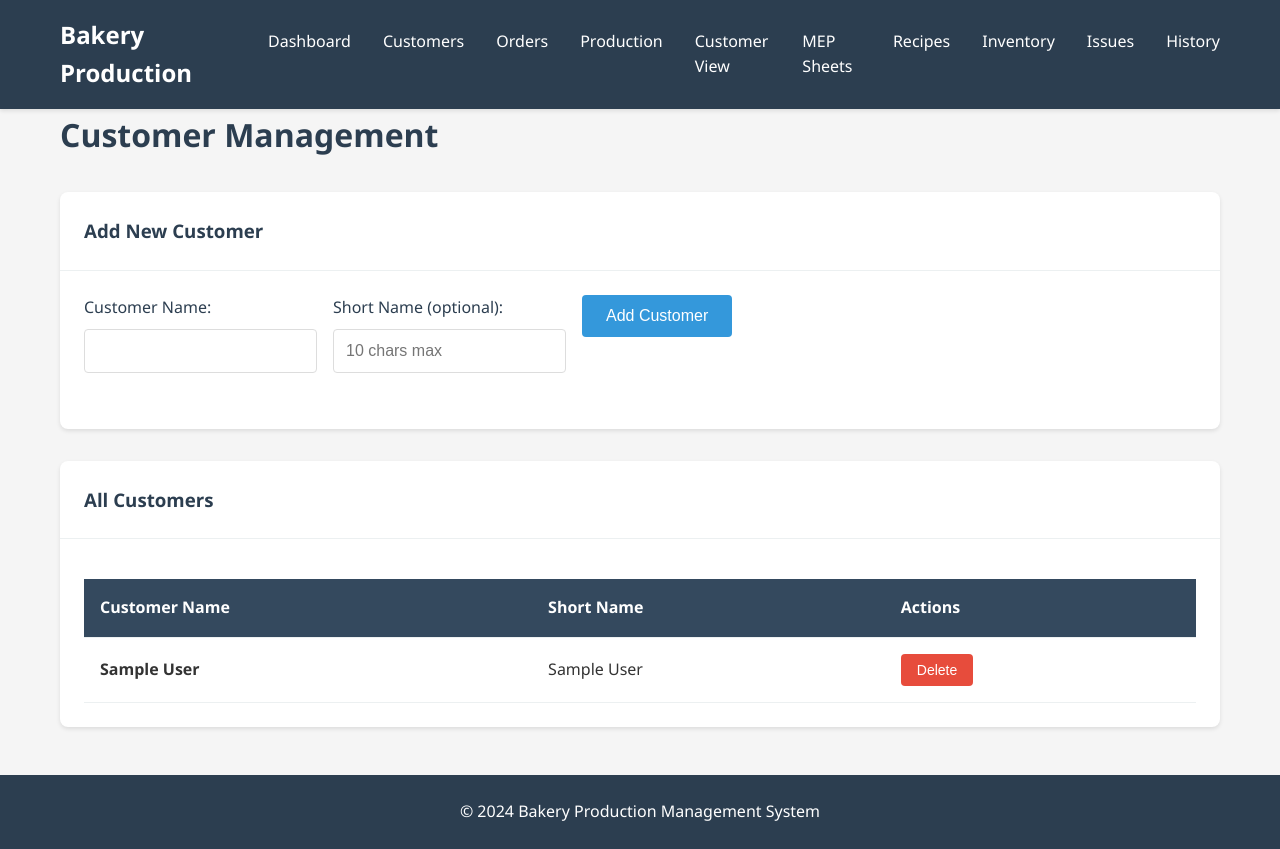
After one commit to scottolmer/bakery, a Flask app: page /customers in a window 1280 px wide. The commit adds this page. Run offline with Flask 3, Linux system fonts and the light colour scheme; tables that the repository leaves empty hold one stand-in row (values such as "Sample post").

Commit message:
Add customer management page and API endpoints
Create customer management functionality for adding and managing bakery customers.

Features:
- New /customers page with form to add customers
- Customer list with delete functionality
- API endpoints:
  - POST /api/customers - Create new customer
  - DELETE /api/customers/<id> - Soft delete (marks inactive)
- Added Customers link to main navigation
- Form validation and error handling
- Success/error message notifications

Files added:
- templates/customers.html - Customer management page
- static/js/customers.js - Customer management functionality

Files modified:
- app.py - Added customer CRUD endpoints and route
- templates/base.html - Added Customers to navigation menu

Co-Authored-By: Claude Sonnet 4.5 <noreply@anthropic.com>

```diff
--- a/app.py
+++ b/app.py
@@ -848,6 +848,45 @@ def get_customers():
     } for c in customers])
 
 
+@app.route('/api/customers', methods=['POST'])
+def create_customer():
+    """Create a new customer"""
+    data = request.json
+
+    # Check if customer already exists
+    existing = Customer.query.filter_by(name=data['name']).first()
+    if existing:
+        return jsonify({'error': 'Customer already exists'}), 400
+
+    customer = Customer(
+        name=data['name'],
+        short_name=data.get('short_name', data['name'][:10])
+    )
+    db.session.add(customer)
+    db.session.commit()
+
+    return jsonify({
+        'success': True,
+        'customer_id': customer.id
+    })
+
+
+@app.route('/api/customers/<int:customer_id>', methods=['DELETE'])
+def delete_customer(customer_id):
+    """Delete a customer"""
+    customer = Customer.query.get_or_404(customer_id)
+    customer.is_active = False
+    db.session.commit()
+
+    return jsonify({'success': True})
+
+
+@app.route('/customers')
+def customers_page():
+    """Customer management page"""
+    return render_template('customers.html')
+
+
 @app.route('/api/orders', methods=['GET'])
 def get_orders():
     """Get all orders with optional date and customer filtering"""
--- /dev/null
+++ b/static/js/customers.js
@@ -0,0 +1,141 @@
+// Customer Management
+
+document.addEventListener('DOMContentLoaded', function() {
+    loadCustomers();
+
+    document.getElementById('customer-form').addEventListener('submit', function(e) {
+        e.preventDefault();
+        addCustomer();
+    });
+});
+
+async function loadCustomers() {
+    try {
+        const response = await fetch('/api/customers');
+        const customers = await response.json();
+
+        displayCustomers(customers);
+    } catch (error) {
+        console.error('Error loading customers:', error);
+        showError('Failed to load customers');
+    }
+}
+
+function displayCustomers(customers) {
+    const container = document.getElementById('customers-list');
+
+    if (customers.length === 0) {
+        container.innerHTML = '<p>No customers yet. Add your first customer above!</p>';
+        return;
+    }
+
+    let html = '<table class="items-table"><thead><tr>';
+    html += '<th>Customer Name</th>';
+    html += '<th>Short Name</th>';
+    html += '<th>Actions</th>';
+    html += '</tr></thead><tbody>';
+
+    customers.forEach(customer => {
+        html += `
+            <tr>
+                <td><strong>${customer.name}</strong></td>
+                <td>${customer.short_name || '-'}</td>
+                <td>
+                    <button class="btn btn-small" onclick="deleteCustomer(${customer.id}, '${customer.name}')" style="background-color: #e74c3c; color: white;">Delete</button>
+                </td>
+            </tr>
+        `;
+    });
+
+    html += '</tbody></table>';
+    container.innerHTML = html;
+}
+
+async function addCustomer() {
+    const name = document.getElementById('customer-name').value.trim();
+    const shortName = document.getElementById('customer-short-name').value.trim();
+
+    if (!name) {
+        showError('Customer name is required');
+        return;
+    }
+
+    try {
+        const response = await fetch('/api/customers', {
+            method: 'POST',
+            headers: {
+                'Content-Type': 'application/json'
+            },
+            body: JSON.stringify({
+                name: name,
+                short_name: shortName || name.substring(0, 10)
+            })
+        });
+
+        const data = await response.json();
+
+        if (!response.ok) {
+            showError(data.error || 'Failed to add customer');
+            return;
+        }
+
+        showSuccess(`Customer "${name}" added successfully!`);
+
+        // Clear form
+        document.getElementById('customer-name').value = '';
+        document.getElementById('customer-short-name').value = '';
+
+        // Reload list
+        loadCustomers();
+
+    } catch (error) {
+        console.error('Error adding customer:', error);
+        showError('Failed to add customer');
+    }
+}
+
+async function deleteCustomer(customerId, customerName) {
+    if (!confirm(`Are you sure you want to delete "${customerName}"?\n\nThis will mark the customer as inactive but preserve their order history.`)) {
+        return;
+    }
+
+    try {
+        const response = await fetch(`/api/customers/${customerId}`, {
+            method: 'DELETE'
+        });
+
+        const data = await response.json();
+
+        if (!response.ok) {
+            showError(data.error || 'Failed to delete customer');
+            return;
+        }
+
+        showSuccess(`Customer "${customerName}" deleted successfully`);
+        loadCustomers();
+
+    } catch (error) {
+        console.error('Error deleting customer:', error);
+        showError('Failed to delete customer');
+    }
+}
+
+function showError(message) {
+    const errorDiv = document.getElementById('error-message');
+    errorDiv.textContent = message;
+    errorDiv.style.display = 'block';
+
+    setTimeout(() => {
+        errorDiv.style.display = 'none';
+    }, 5000);
+}
+
+function showSuccess(message) {
+    const successDiv = document.getElementById('success-message');
+    successDiv.textContent = message;
+    successDiv.style.display = 'block';
+
+    setTimeout(() => {
+        successDiv.style.display = 'none';
+    }, 3000);
+}
--- a/templates/base.html
+++ b/templates/base.html
@@ -13,6 +13,7 @@
             <a href="/" style="text-decoration: none; color: white;"><h1 class="logo">Bakery Production</h1></a>
             <ul class="nav-menu">
                 <li><a href="/">Dashboard</a></li>
+                <li><a href="/customers">Customers</a></li>
                 <li><a href="/orders">Orders</a></li>
                 <li><a href="/production">Production</a></li>
                 <li><a href="/customer-production">Customer View</a></li>
--- /dev/null
+++ b/templates/customers.html
@@ -0,0 +1,54 @@
+{% extends "base.html" %}
+
+{% block title %}Customer Management - Bakery Production{% endblock %}
+
+{% block content %}
+<div class="page-header">
+    <h2>Customer Management</h2>
+</div>
+
+<!-- Add New Customer -->
+<div class="card">
+    <div class="card-header">
+        <h3>Add New Customer</h3>
+    </div>
+    <div class="card-body">
+        <form id="customer-form" class="form-horizontal">
+            <div class="form-row">
+                <div class="form-group">
+                    <label for="customer-name">Customer Name:</label>
+                    <input type="text" id="customer-name" class="form-control" required>
+                </div>
+                <div class="form-group">
+                    <label for="customer-short-name">Short Name (optional):</label>
+                    <input type="text" id="customer-short-name" class="form-control" placeholder="10 chars max">
+                </div>
+                <div class="form-group">
+                    <button type="submit" class="btn btn-primary">Add Customer</button>
+                </div>
+            </div>
+        </form>
+    </div>
+</div>
+
+<!-- Customer List -->
+<div class="card" style="margin-top: 20px;">
+    <div class="card-header">
+        <h3>All Customers</h3>
+    </div>
+    <div class="card-body">
+        <div id="customers-list">
+            <p>Loading customers...</p>
+        </div>
+    </div>
+</div>
+
+<!-- Messages -->
+<div id="error-message" class="alert alert-error" style="display: none;"></div>
+<div id="success-message" class="alert alert-success" style="display: none;"></div>
+
+{% endblock %}
+
+{% block extra_js %}
+<script src="{{ url_for('static', filename='js/customers.js') }}"></script>
+{% endblock %}
```
